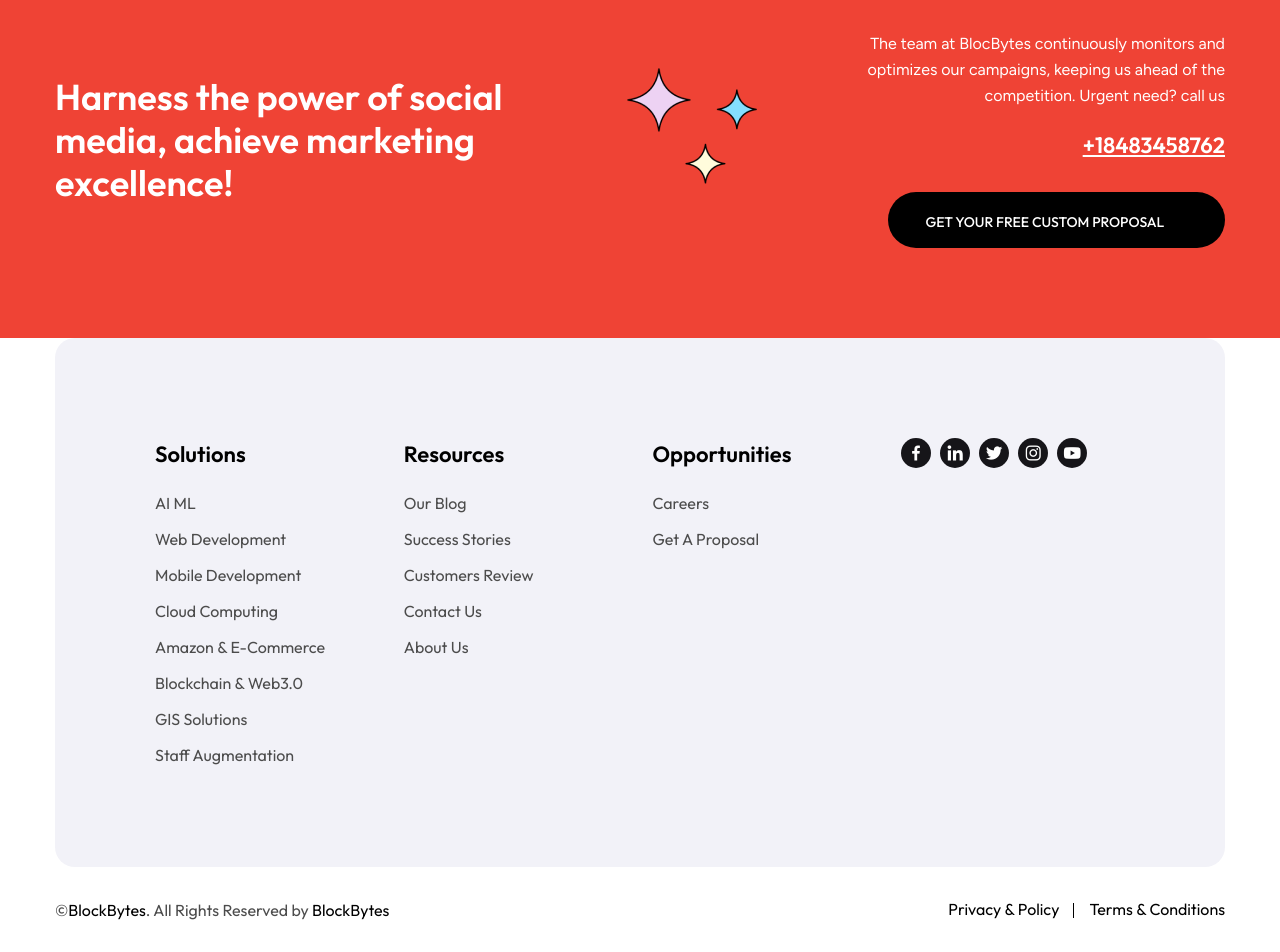
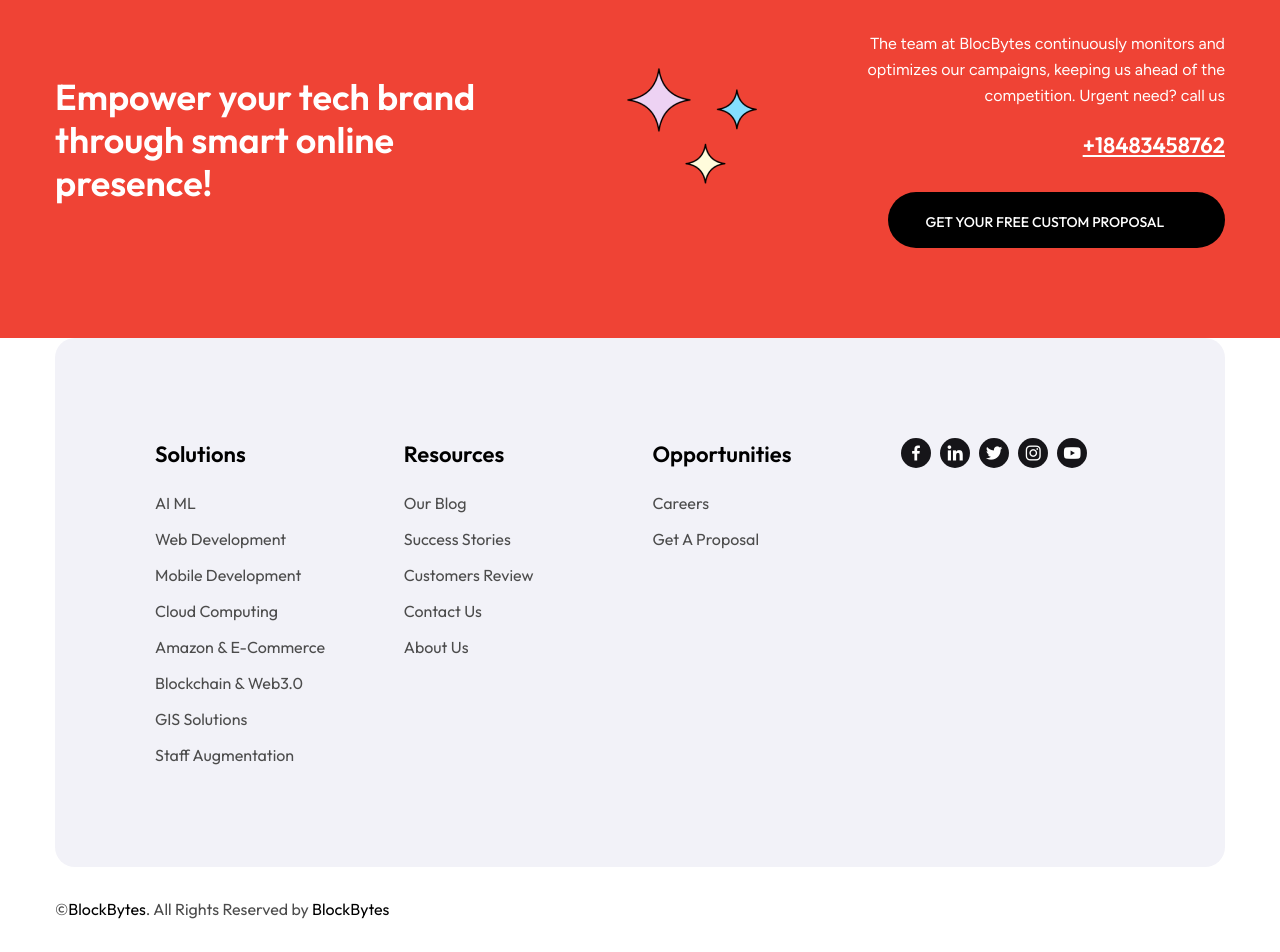
Before and after one commit to arslan7676/blockbytes, a Next.js app: page /traditional-offline-ad-agency in a window 1280 px wide. Shown: the part 9676-10628 px from the top of the page. Built offline with nearby package versions, Linux system fonts and the light colour scheme; some icons are missing.

Commit message:
updated code

```diff
--- a/src/components/Common/CallToAction.tsx
+++ b/src/components/Common/CallToAction.tsx
@@ -14,7 +14,7 @@ const CallToAction = () => {
           <div className="grid items-center gap-[25px] grid-cols-1 sm:grid-cols-1 md:grid-cols-1 lg:grid-cols-2 xl:grid-cols-2 2xl:grid-cols-2">
             <div>
               <h2 className="text-white font-semibold text-[25px] md:text-[30px] lg:text-[32px] xl:text-[36px] leading-[1.2] max-w-[450px]">
-                Harness the power of social media, achieve marketing excellence!
+              Empower your tech brand through smart online presence!
               </h2>
             </div>
 
--- a/src/components/Layout/Footer.tsx
+++ b/src/components/Layout/Footer.tsx
@@ -142,7 +142,7 @@ const Footer = () => {
               </h6>
             </div>
 
-            <div className="text-center md:text-end">
+            {/* <div className="text-center md:text-end">
               <ul className="space-x-[30px] rtl:space-x-reverse">
                 <li className="inline-block relative before:content-[''] before:absolute before:right-[-15px] before:rtl:right-auto before:rtl:left-[-15px] before:bg-[#000] before:h-[15px] before:w-[1px] before:top-[6px] before:hidden lg:before:block last-of-type:before:hidden">
                   <Link href="/privacy-policy" className="text-black hover:text-[#EF4335]">
@@ -156,7 +156,7 @@ const Footer = () => {
                   </Link>
                 </li>
               </ul>
-            </div>
+            </div> */}
           </div>
         </div>
       </div>
```
